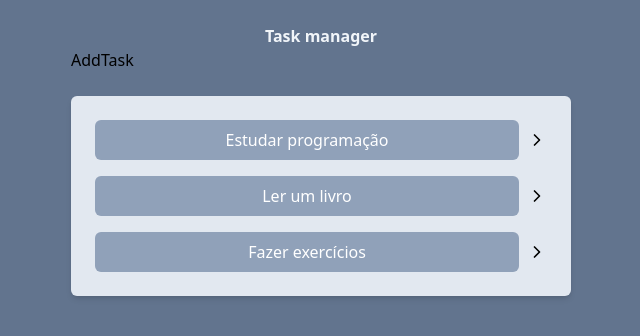
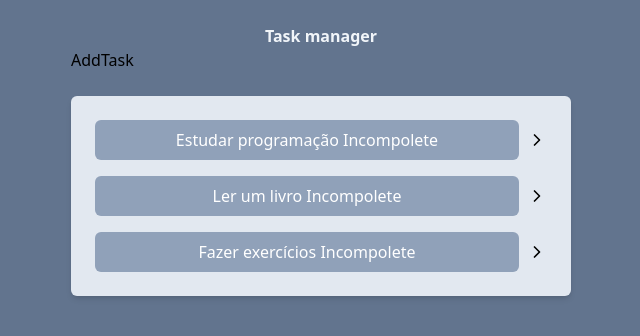
Before and after one commit to WallaceFalue/To-Do-List, a React (Vite) app: page / in a window 1280 px wide. Shown: the top 336 px of the page, without its empty margins (319-959 px from the left). Built offline with nearby package versions, Linux system fonts and the light colour scheme.

Commit message:
add complet and incomplete status

```diff
--- a/src/App.jsx
+++ b/src/App.jsx
@@ -24,6 +24,16 @@ function App() {
     },
   ]);
 
+  function ontaskClick(taskId) {
+    const newTask = tasks.map((task) => {
+      if (task.id == taskId) {
+        return { ...task, isCompleted: !task.isCompleted };
+      }
+      return task;
+    });
+    setTasks(newTask);
+  }
+
   return (
     <div className="w-screen h-screen bg-slate-500 flex justify-center p-6">
       <div className="w-[500px] ">
@@ -31,7 +41,7 @@ function App() {
           Task manager
         </h1>
         <AddTask />
-        <Tasks tasks={tasks} />
+        <Tasks tasks={tasks} ontaskClick={ontaskClick} />
       </div>
     </div>
   );
--- a/src/components/Tasks.jsx
+++ b/src/components/Tasks.jsx
@@ -5,8 +5,12 @@ function Tasks(props) {
     <ul className="space-y-4 p-6 bg-slate-200 rounded-md mt-6 shadow-md">
       {props.tasks.map((task) => (
         <li key={task.id} className="flex gap-2">
-          <button className="bg-slate-400 text-white p-2 rounded-md w-full">
+          <button
+            onClick={() => props.ontaskClick(task.id)}
+            className="bg-slate-400 text-white p-2 rounded-md w-full"
+          >
             {task.title}
+            {task.isCompleted ? " Complet" : " Incompolete"}
           </button>
           <button bg-slate-400 p-2 rounded-md text-white>
             <ChevronRight size={20} />
```
